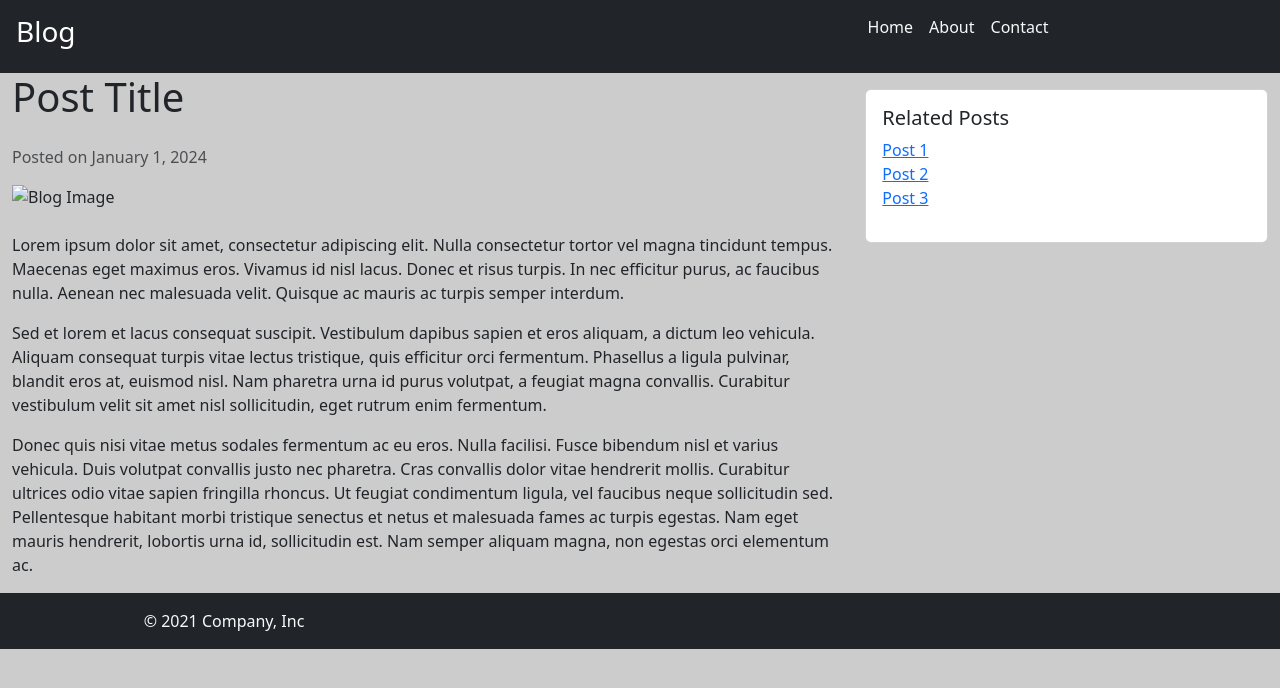
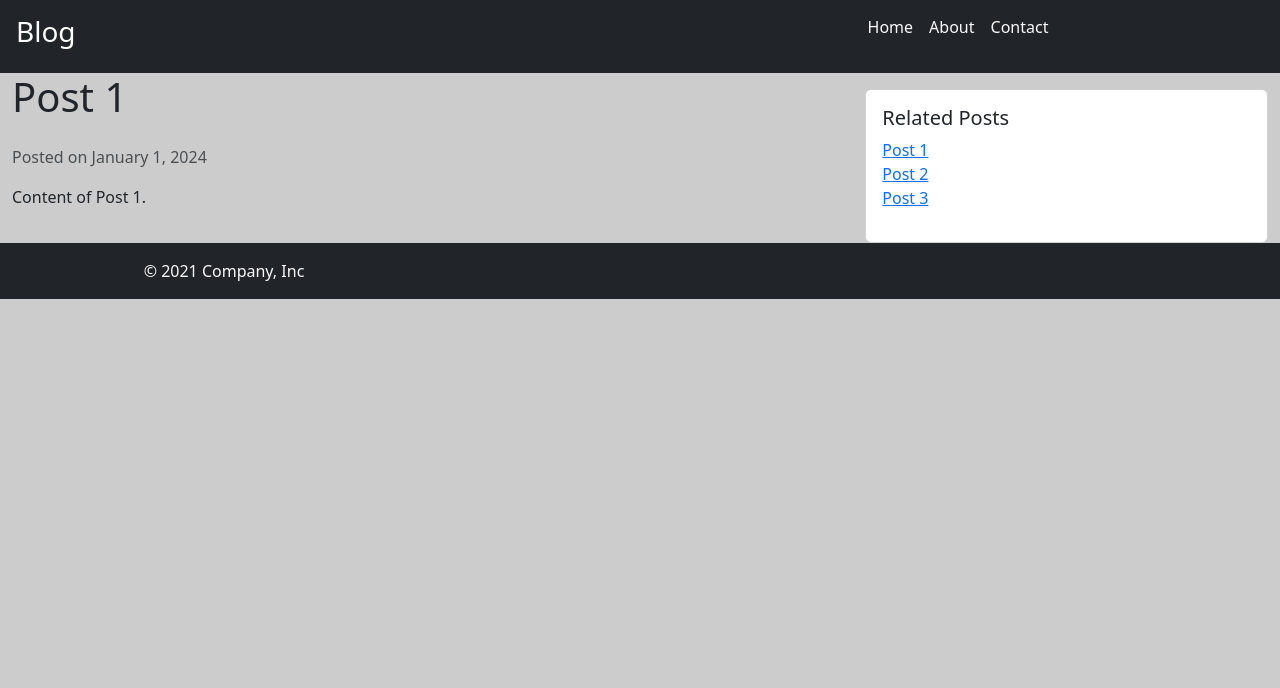
Before and after one commit to afeefas08/learning-django, a Django app: page /blog/post/1 in a window 1280 px wide. Shown: the part 1-689 px from the top of the page. Run offline with Django 5.2, Linux system fonts and the light colour scheme; some libraries are stand-ins or nearby versions.

Commit message:
feat:dynamic detail-page

```diff
--- a/blog/templates/blogs/detail.html
+++ b/blog/templates/blogs/detail.html
@@ -5,12 +5,11 @@
 
         <div class="row">
             <div class="col-lg-8">
-              <h1 class="mb-4">Post Title</h1>
+              <h1 class="mb-4">{{ post.title }}</h1>
+
               <p class="text-muted">Posted on January 1, 2024</p>
-              <img src="https://via.placeholder.com/800x400" class="img-fluid mb-4" alt="Blog Image">
-              <p>Lorem ipsum dolor sit amet, consectetur adipiscing elit. Nulla consectetur tortor vel magna tincidunt tempus. Maecenas eget maximus eros. Vivamus id nisl lacus. Donec et risus turpis. In nec efficitur purus, ac faucibus nulla. Aenean nec malesuada velit. Quisque ac mauris ac turpis semper interdum.</p>
-              <p>Sed et lorem et lacus consequat suscipit. Vestibulum dapibus sapien et eros aliquam, a dictum leo vehicula. Aliquam consequat turpis vitae lectus tristique, quis efficitur orci fermentum. Phasellus a ligula pulvinar, blandit eros at, euismod nisl. Nam pharetra urna id purus volutpat, a feugiat magna convallis. Curabitur vestibulum velit sit amet nisl sollicitudin, eget rutrum enim fermentum.</p>
-              <p>Donec quis nisi vitae metus sodales fermentum ac eu eros. Nulla facilisi. Fusce bibendum nisl et varius vehicula. Duis volutpat convallis justo nec pharetra. Cras convallis dolor vitae hendrerit mollis. Curabitur ultrices odio vitae sapien fringilla rhoncus. Ut feugiat condimentum ligula, vel faucibus neque sollicitudin sed. Pellentesque habitant morbi tristique senectus et netus et malesuada fames ac turpis egestas. Nam eget mauris hendrerit, lobortis urna id, sollicitudin est. Nam semper aliquam magna, non egestas orci elementum ac.</p>
+
+              <p> {{ post.content }}.</p>
             </div>
             <div class="col-lg-4">
               <div class="card mt-3">
--- a/blog/urls.py
+++ b/blog/urls.py
@@ -5,7 +5,7 @@ app_name = 'blog'
 
 urlpatterns = [
     path("", views.index, name='index'),
-    path("post/<str:post_id>",views.detail,name='detail'),
+    path("post/<int:post_id>",views.detail,name='detail'),
     path("new_something_url", views.new_url_view, name="new_page_url"),
     path("old_url", views.old_url_redirect, name="old_url"),
 ]
--- a/blog/views.py
+++ b/blog/views.py
@@ -1,21 +1,27 @@
 from django.shortcuts import render , redirect
 from django.http import HttpResponse
 from django.urls import reverse
+import logging
 
 # Create your views here.
-
-def index(request):
-    blog_title = 'Latest posts'
-    posts = [
+posts = [
         {'id':1,'title': 'Post 1','content':'Content of Post 1'},
         {'id':2,'title': 'Post 2','content':'Content of Post 2'},
         {'id':3,'title': 'Post 3','content':'Content of Post 3'},
         {'id':4,'title': 'Post 4','content':'Content of Post 4'},
-    ]
+]
+
+def index(request):
+    blog_title = 'Latest posts'
+
     return render(request, 'blogs/index.html',{'blog_title':blog_title, 'posts':posts}) #templates address, variable interpolation
 
 def detail(request, post_id):
-    return render(request, 'blogs/detail.html')
+    post = next((item for item in posts if item['id'] == post_id), None)
+    # logger = logging.getLogger("Testing")
+    # logger.debug(f'post variable is {post}')
+
+    return render(request, 'blogs/detail.html',{'post':post})
 
 def old_url_redirect(request):
     return redirect(reverse('blog:new_page_url')) #app-name=blog:url_name
```
Also changed, not shown: myapp/settings.py (+16 -0 lines), blog/templates/blogs/index.html (line endings or trailing spaces), 1 other file.
